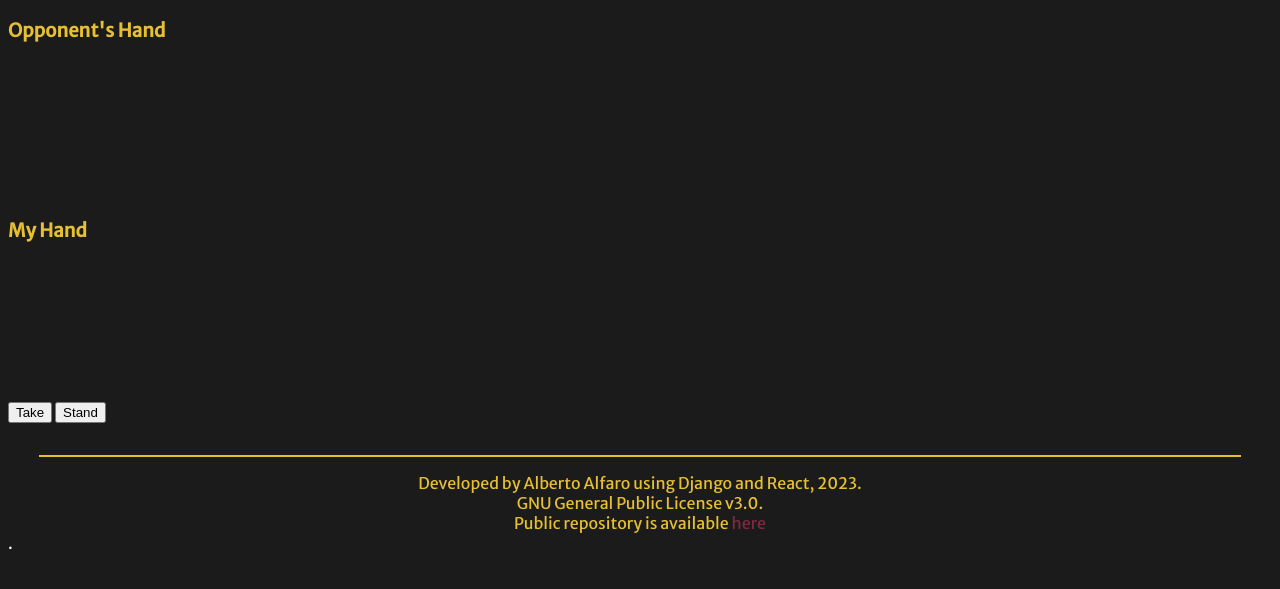
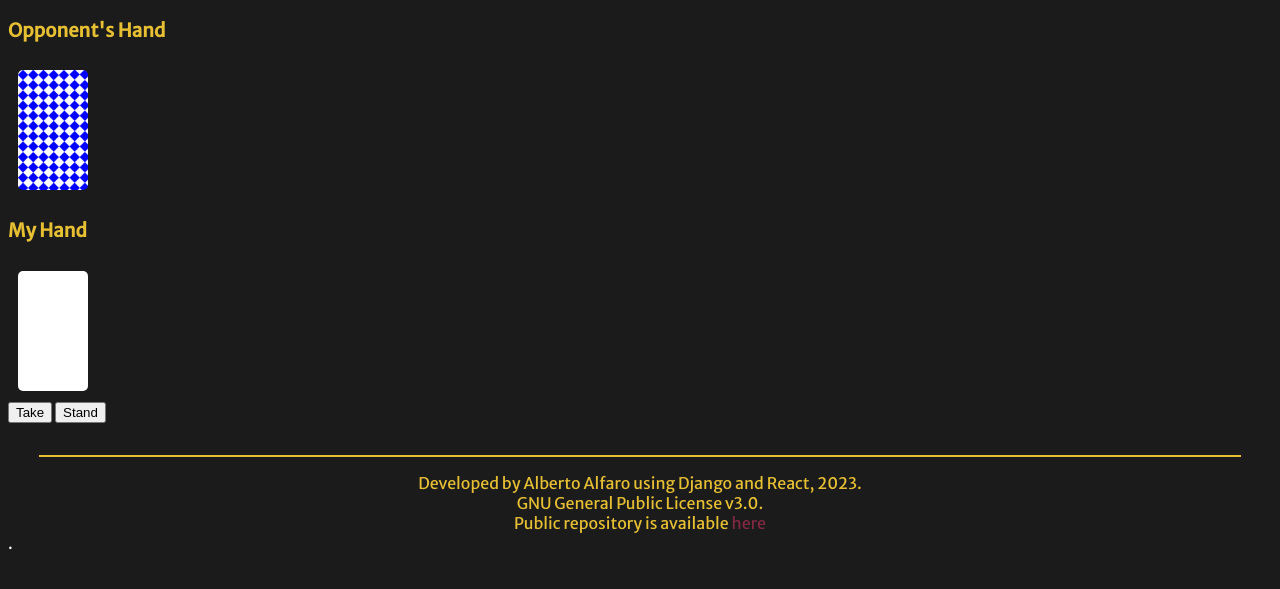
Before and after one commit to alfaro05/blackjack, a Django app: template game/templates/next_round.html in a window 1280 px wide. Shown: the part 128-717 px from the top of the page. Run offline with Django 4.2, Linux system fonts and the light colour scheme; the template is opened without the code that fills it: most values are stand-ins (such as "Sample title", 1, 10 or a date in 2020); some libraries are stand-ins or nearby versions; some web fonts are replaced.

Commit message:
the card appear when loaded, but the tuple can be seen

```diff
--- a/game/static/react/cards.js
+++ b/game/static/react/cards.js
@@ -56,6 +56,5 @@
 let index = 0;
 props_array.map(function(element){
     ReactDOM.render(<CardComponent num={element.num} symbol={element.symbol}/>,cards_array[index])
-    cards_array[index].classList.toggle("hidden");
     index += 1;
 });
--- a/game/templates/next_round.html
+++ b/game/templates/next_round.html
@@ -5,13 +5,13 @@
 <h3>Opponent's Hand</h3>
 <div class="hand-area">
     {% for i in fph %}
-        <div class="bot-card card hide hidden">{{i}}</div>
+        <div class="bot-card card hide">{{i}}</div>
     {% endfor %}
 </div>
 <h3>My Hand</h3>
 <div class="hand-area">
     {% for i in sph %}
-        <div class="player-card card hidden">{{i}}</div>
+        <div class="player-card card">{{i}}</div>
     {% endfor %}
 </div>
 {% if game_over %}
```
